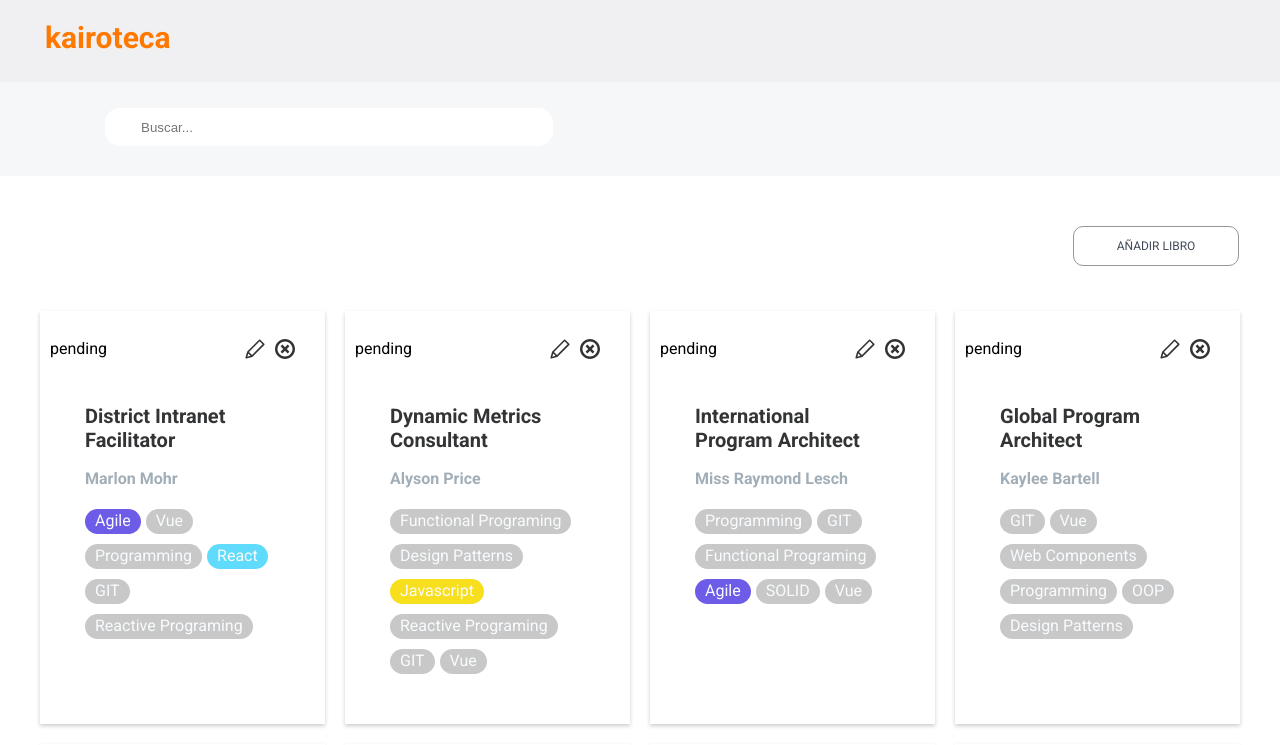
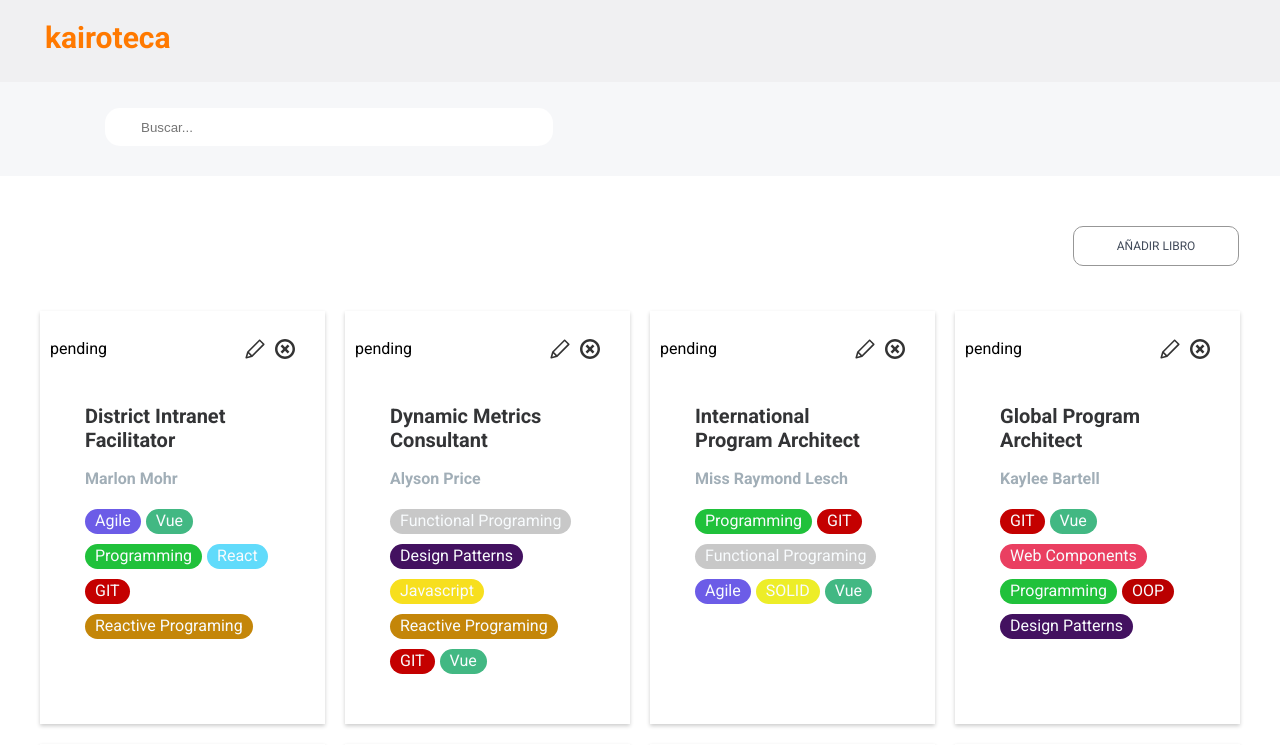
Before and after one commit to esterlegaz/easley-s4-kairoteca, a React (Create React App) app: page /#/ in a window 1280 px wide. Shown: the top 745 px of the page. Built offline with nearby package versions, Linux system fonts and the light colour scheme.

Commit message:
feature: add color to all the tags

```diff
--- a/src/App.js
+++ b/src/App.js
@@ -1,5 +1,5 @@
 import React, { Component } from "react";
-import { Route, Switch, Link, withRouter } from 'react-router-dom';
+import { Route, Switch, withRouter } from 'react-router-dom';
 import Header from './components/Layout/Header';
 import Main from "./components/Layout/Main";
 import Form from "./components/Main/Form";
--- a/src/components/Detail/CardDetail.js
+++ b/src/components/Detail/CardDetail.js
@@ -14,6 +14,24 @@ class CardDetail extends Component {
       return 'react';
     } else if(selectedTag === 'Agile') {
       return 'agile'
+    } else if(selectedTag === 'Vue') {
+      return 'vue'
+    } else if(selectedTag === 'programming') {
+      return 'programming'
+    } else if(selectedTag === 'OOP') {
+      return 'oop'
+    } else if(selectedTag === 'Design patterns') {
+      return 'design-patterns'
+    } else if(selectedTag === 'Reactive programing') {
+      return 'reactive-programming'
+    } else if(selectedTag === 'Web components') {
+      return 'web-components'
+    } else if(selectedTag === 'GIT') {
+      return 'git'
+    } else if(selectedTag === 'Testing') {
+      return 'testing'
+    } else if(selectedTag === 'SOLID') {
+      return 'solid'
     } else {
       return ''
     }
--- a/src/components/Detail/ViewDetail.js
+++ b/src/components/Detail/ViewDetail.js
@@ -1,5 +1,4 @@
 import React, { Component, Fragment } from "react";
-import PropTypes from "prop-types";
 import { Link } from 'react-router-dom';
 import TextField from '@material-ui/core/TextField';
 import InputLabel from '@material-ui/core/InputLabel';
--- a/src/components/Main/Form.js
+++ b/src/components/Main/Form.js
@@ -6,7 +6,6 @@ import Select from '@material-ui/core/Select';
 import InputLabel from '@material-ui/core/InputLabel';
 import OutlinedInput from '@material-ui/core/OutlinedInput';
 import Chips from 'react-chips';
-import Chip from '@material-ui/core/Chip';
 
 const types = [
   {
--- a/src/stylesheets/components/_cardDetail.scss
+++ b/src/stylesheets/components/_cardDetail.scss
@@ -42,14 +42,50 @@
     text-decoration: none;
 }
 
-.javascript {
-    background-color: #f7df1e;
+.programming {
+    background-color: #20c13b;
 }
 
 .react {
     background-color: #61dbfb;
 }
 
+.javascript {
+    background-color: #f7df1e;
+}
+
+.oop {
+    background-color: #ba0000;
+}
+
+.design-patterns {
+    background-color: #431160;
+}
+
+.reactive-programming {
+    background-color: #c48609;
+}
+
+.web-components {
+    background-color: #ea3f61;
+}
+
+.vue {
+    background-color: #42b883;
+}
+
+.git {
+    background-color: #c40000;
+}
+
 .agile{
     background-color: #6c5ce7;
 }
+
+.testing {
+    background-color: #5baf74;
+}
+
+.solid {
+    background-color: #eded28;
+}
```
